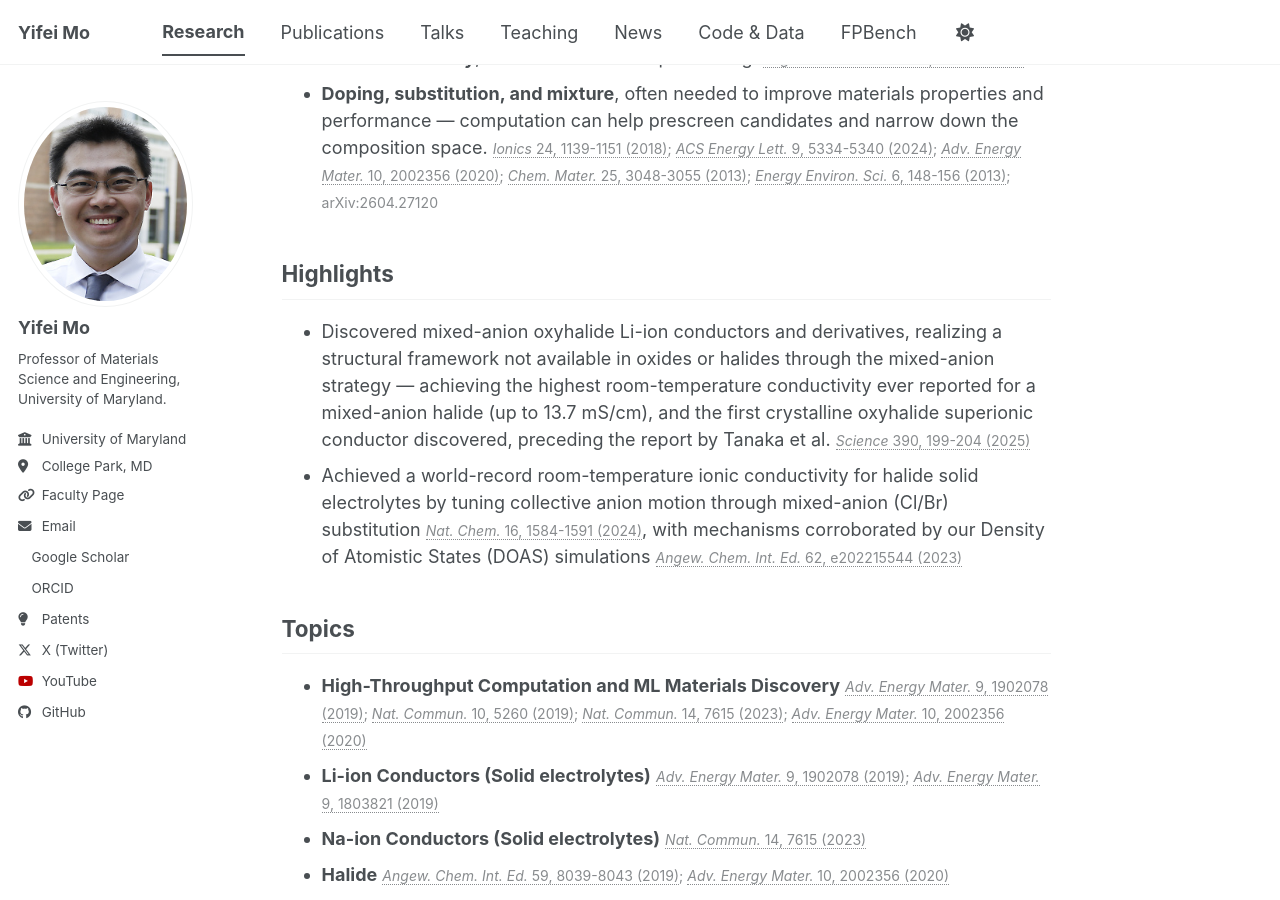
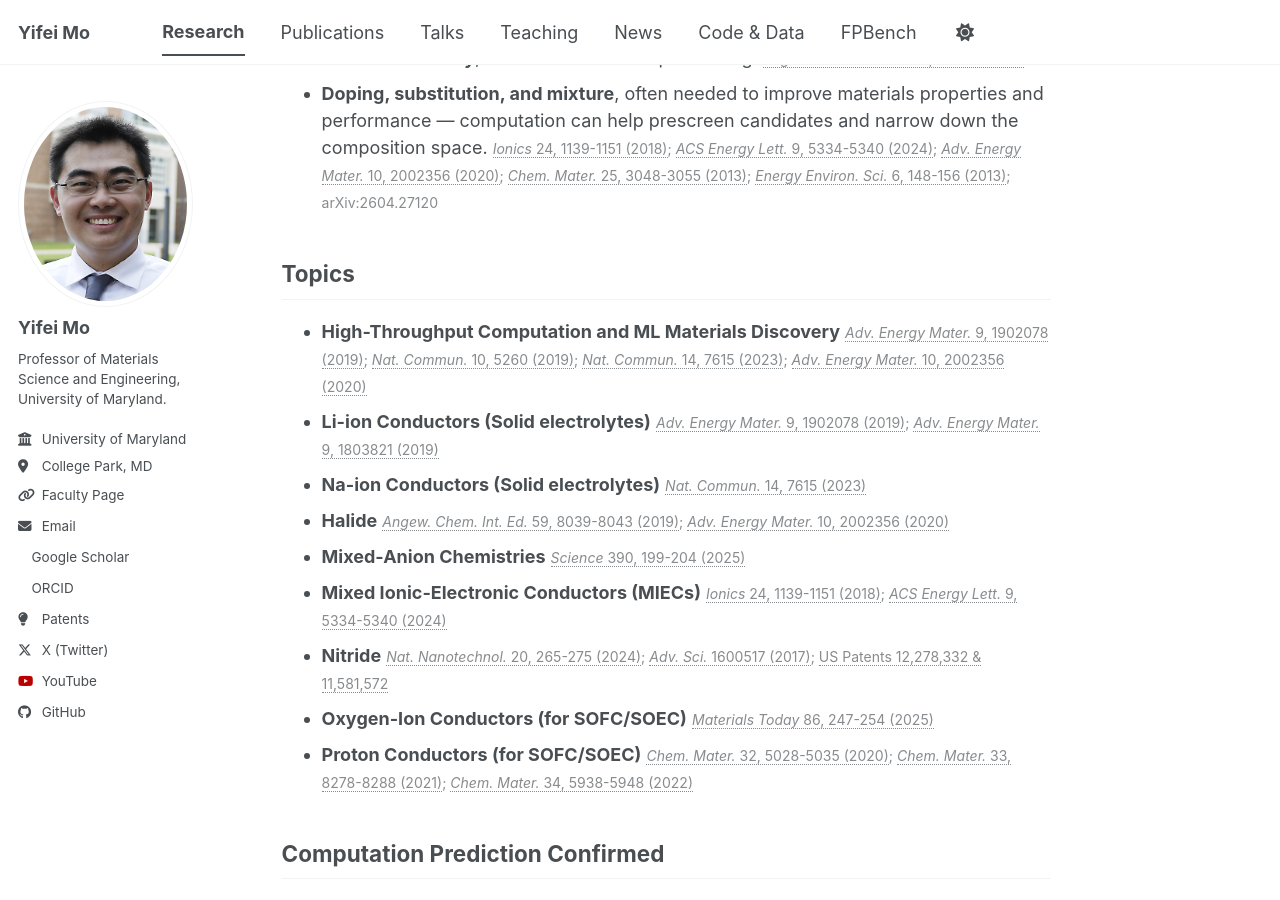
Before and after one commit to yifeimo/yifeimo.github.io, a Jekyll site: the page built from _research/materials-design-discovery.md, in a window 1280 px wide and 900 px high, scrolled down 659 px. Built offline with Jekyll 4.4.1, drawn with Linux system fonts in a browser that asks for light colours; a style sheet for code colours, icons or effects is not loaded; some of the changed text lies outside the part shown.

Commit message:
Move Highlights section after Computation Prediction Confirmed
Co-Authored-By: Claude Sonnet 5 <noreply@anthropic.com>

```diff
--- a/_research/materials-design-discovery.md
+++ b/_research/materials-design-discovery.md
@@ -19,12 +19,6 @@ Unlike many computational studies that consider only a single property, our mate
 * **Thermal stability**, relevant to safety and processing. <span class="citation">[*Joule* 4(4), 812-821 (2020)](https://doi.org/10.1016/j.joule.2020.03.012)</span>
 * **Moisture stability**, relevant to cost and processing. <span class="citation">[*Angew. Chem. Int. Ed.* 59, 17472 (2020)](https://doi.org/10.1002/anie.202007621)</span>
 * **Doping, substitution, and mixture**, often needed to improve materials properties and performance — computation can help prescreen candidates and narrow down the composition space. <span class="citation">[*Ionics* 24, 1139-1151 (2018)](https://doi.org/10.1007/s11581-017-2268-6); [*ACS Energy Lett.* 9, 5334-5340 (2024)](https://doi.org/10.1021/acsenergylett.4c02060); [*Adv. Energy Mater.* 10, 2002356 (2020)](https://doi.org/10.1002/aenm.202002356); [*Chem. Mater.* 25, 3048-3055 (2013)](https://doi.org/10.1021/cm401232r); [*Energy Environ. Sci.* 6, 148-156 (2013)](https://doi.org/10.1039/c2ee23355j); arXiv:2604.27120</span>
-
-Highlights
-------
-
-* Discovered mixed-anion oxyhalide Li-ion conductors and derivatives, realizing a structural framework not available in oxides or halides through the mixed-anion strategy — achieving the highest room-temperature conductivity ever reported for a mixed-anion halide (up to 13.7 mS/cm), and the first crystalline oxyhalide superionic conductor discovered, preceding the report by Tanaka et al. <span class="citation">[*Science* 390, 199-204 (2025)](https://doi.org/10.1126/science.adt9678)</span>
-* Achieved a world-record room-temperature ionic conductivity for halide solid electrolytes by tuning collective anion motion through mixed-anion (Cl/Br) substitution <span class="citation">[*Nat. Chem.* 16, 1584-1591 (2024)](https://doi.org/10.1038/s41557-024-01634-6)</span>, with mechanisms corroborated by our Density of Atomistic States (DOAS) simulations <span class="citation">[*Angew. Chem. Int. Ed.* 62, e202215544 (2023)](https://doi.org/10.1002/anie.202215544)</span>
 
 Topics
 ------
@@ -49,6 +43,12 @@ Computation Prediction Confirmed
 * Computationally predicted that halide spinel structures could be converted into good Li-ion conductors by reducing cation concentration, as revealed by computational insights into the cation-blocking effect <span class="citation">[*Adv. Energy Mater.* 10, 2002356 (2020)](https://doi.org/10.1002/aenm.202002356)</span> **→** confirmed experimentally <span class="citation">[*J. Am. Chem. Soc.* 148, 692-704 (2026)](https://doi.org/10.1021/jacs.5c15656); [*Energy Environ. Sci.* 13, 2056-2063 (2020)](https://doi.org/10.1039/d0ee01017)</span>
 * Revealed the trends in cation moisture stability from systematic first-principles thermodynamic screening of hydrolysis reactions, guiding cation selection for air-stable Li/Na solid electrolytes <span class="citation">[*Angew. Chem. Int. Ed.* 59, 17472 (2020)](https://doi.org/10.1002/anie.202007621)</span> **→** confirmed industrially: a chloride solid electrolyte using the predicted best-moisture-stability cation combination (In/Zn/Cd) was patented for improved air stability <span class="citation">[Chinese Patent CN121748511A](https://patents.google.com/patent/CN121748511A/en)</span>
 
+Highlights
+------
+
+* Discovered mixed-anion oxyhalide Li-ion conductors and derivatives, realizing a structural framework not available in oxides or halides through the mixed-anion strategy — achieving the highest room-temperature conductivity ever reported for a mixed-anion halide (up to 13.7 mS/cm), and the first crystalline oxyhalide superionic conductor discovered, preceding the report by Tanaka et al. <span class="citation">[*Science* 390, 199-204 (2025)](https://doi.org/10.1126/science.adt9678)</span>
+* Achieved a world-record room-temperature ionic conductivity for halide solid electrolytes by tuning collective anion motion through mixed-anion (Cl/Br) substitution <span class="citation">[*Nat. Chem.* 16, 1584-1591 (2024)](https://doi.org/10.1038/s41557-024-01634-6)</span>, with mechanisms corroborated by our Density of Atomistic States (DOAS) simulations <span class="citation">[*Angew. Chem. Int. Ed.* 62, e202215544 (2023)](https://doi.org/10.1002/anie.202215544)</span>
+
 Related Talks
 ------
 * [Computational Design Principles for Na-Ion Conductors](https://youtu.be/l68FTwzsMtI)
```
